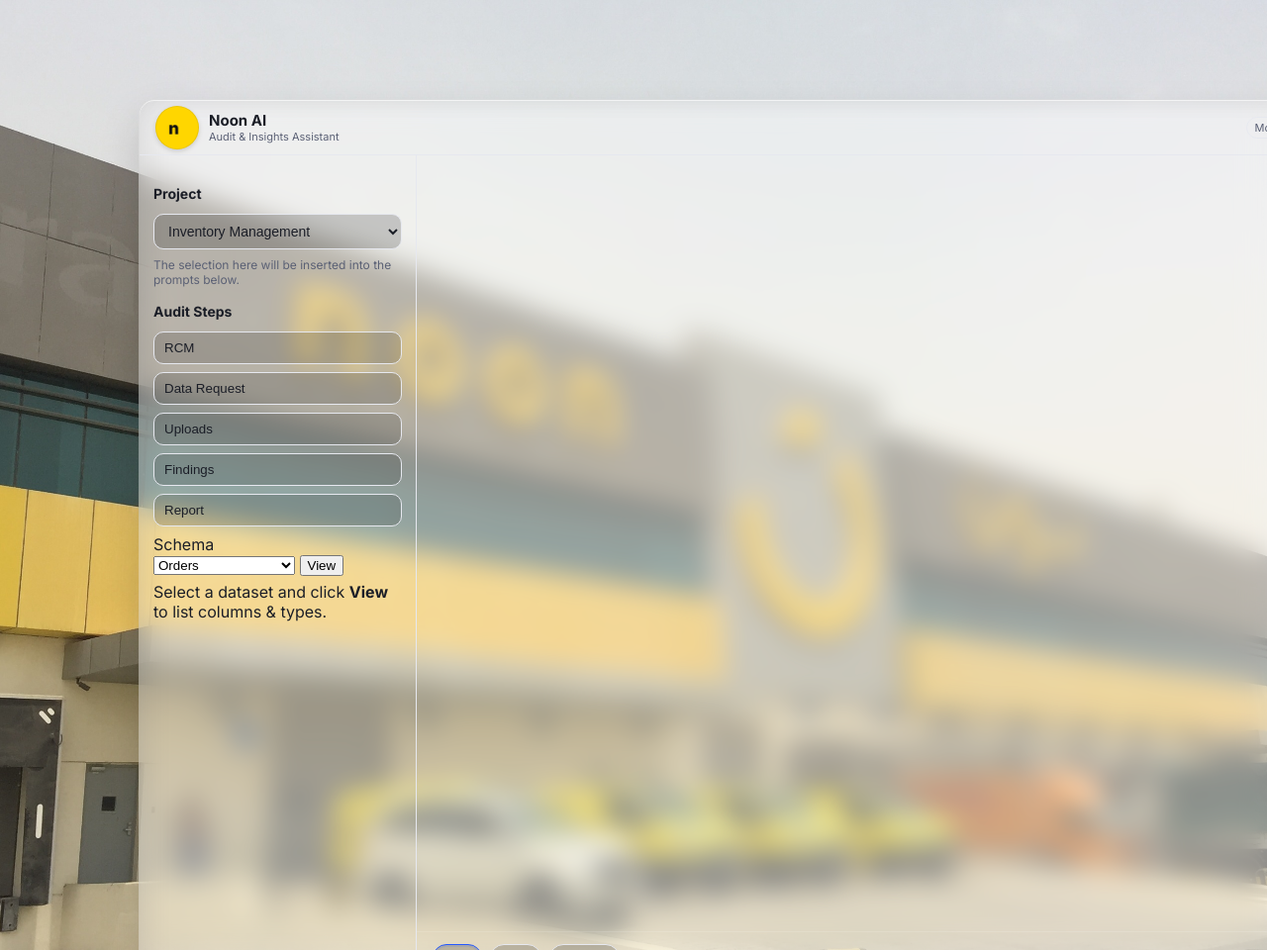
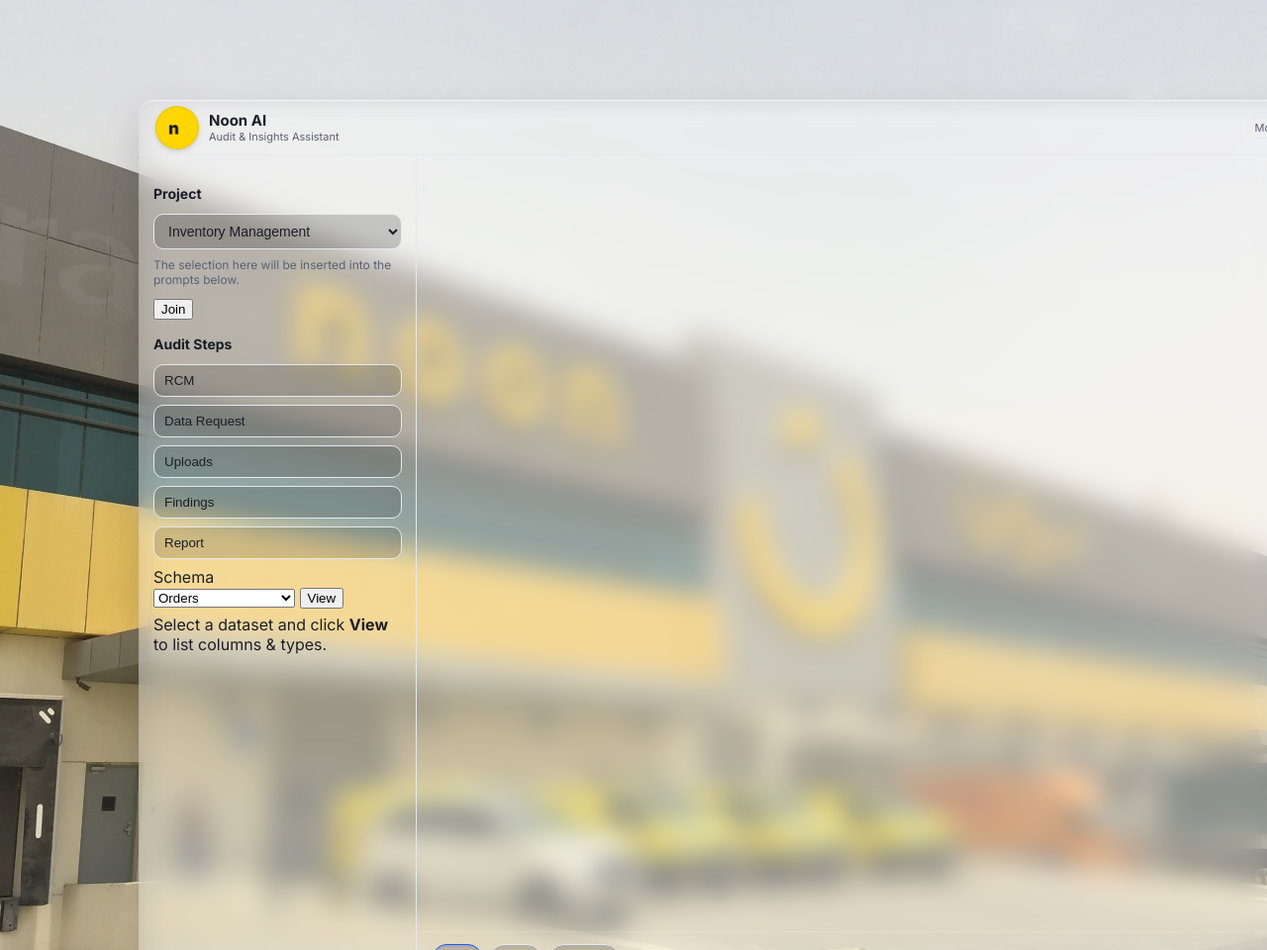
Before and after one commit to Suhaibj13/noonai-demo, a Flask app: page / in a window 1280 px wide. Shown: the whole page at 99% size. Run offline with Flask 3, Linux system fonts and the light colour scheme.

Commit message:
button updated

```diff
--- a/templates/index.html
+++ b/templates/index.html
@@ -47,6 +47,10 @@
           <p class="small-muted" style="margin-top:8px;">
             The selection here will be inserted into the prompts below.
           </p>
+          <div class="join-bar" style="margin-top:.5rem">
+            <button id="btn-join">Join</button>
+            <div id="join-pills"></div>
+          </div>
         </div>
 
         <!-- Audit steps -->
```
